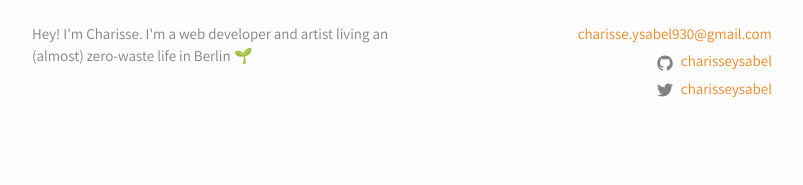
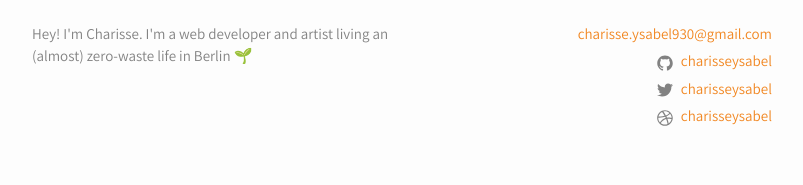
Before and after one commit to charisseysabel/chysbl-blog, a Jekyll site: the page built from index.md, in a window 1280 px wide. Shown: the part 742-927 px from the top of the page, without its empty margins (238-1041 px from the left). Built offline with Jekyll 4.4.1, drawn with Linux system fonts in a browser that asks for light colours; before the commit the page ends 902 px from its top, so only the background shows below that.

Commit message:
feat(dribbble) add link to dribbble on footer

```diff
--- a/_config.yml
+++ b/_config.yml
@@ -22,6 +22,7 @@ baseurl: "" # the subpath of your site, e.g. /blog
 url: "" # the base hostname & protocol for your site, e.g. http://example.com
 twitter_username: charisseysabel
 github_username:  charisseysabel
+dribbble_username: charisseysabel
 
 # Build settings
 markdown: kramdown
--- a/_includes/footer.html
+++ b/_includes/footer.html
@@ -22,6 +22,12 @@
             {% include icon-twitter.html username=site.twitter_username %}
           </li>
           {% endif %}
+
+          {% if site.dribbble_username %}
+          <li>
+            {% include icon-dribbble.html username=site.dribbble_username %}
+          </li>
+          {% endif %}
         </ul>
       </div>
     </div>
--- /dev/null
+++ b/_includes/icon-dribbble.html
@@ -0,0 +1 @@
+<a href="https://dribbble.com/{{ include.username }}"><span class="icon">{% include dribbble.svg %}</span><span class="username">{{ include.username }}</span></a>
--- a/_sass/minima/_base.scss
+++ b/_sass/minima/_base.scss
@@ -194,6 +194,8 @@ pre {
 .icon > svg {
   display: inline-block;
   vertical-align: middle;
+  width: 16px;
+  height: 16px;
 
   path {
     fill: $grey-color;
```
Also changed, not shown: _includes/dribbble.svg (added), 2 other files.
